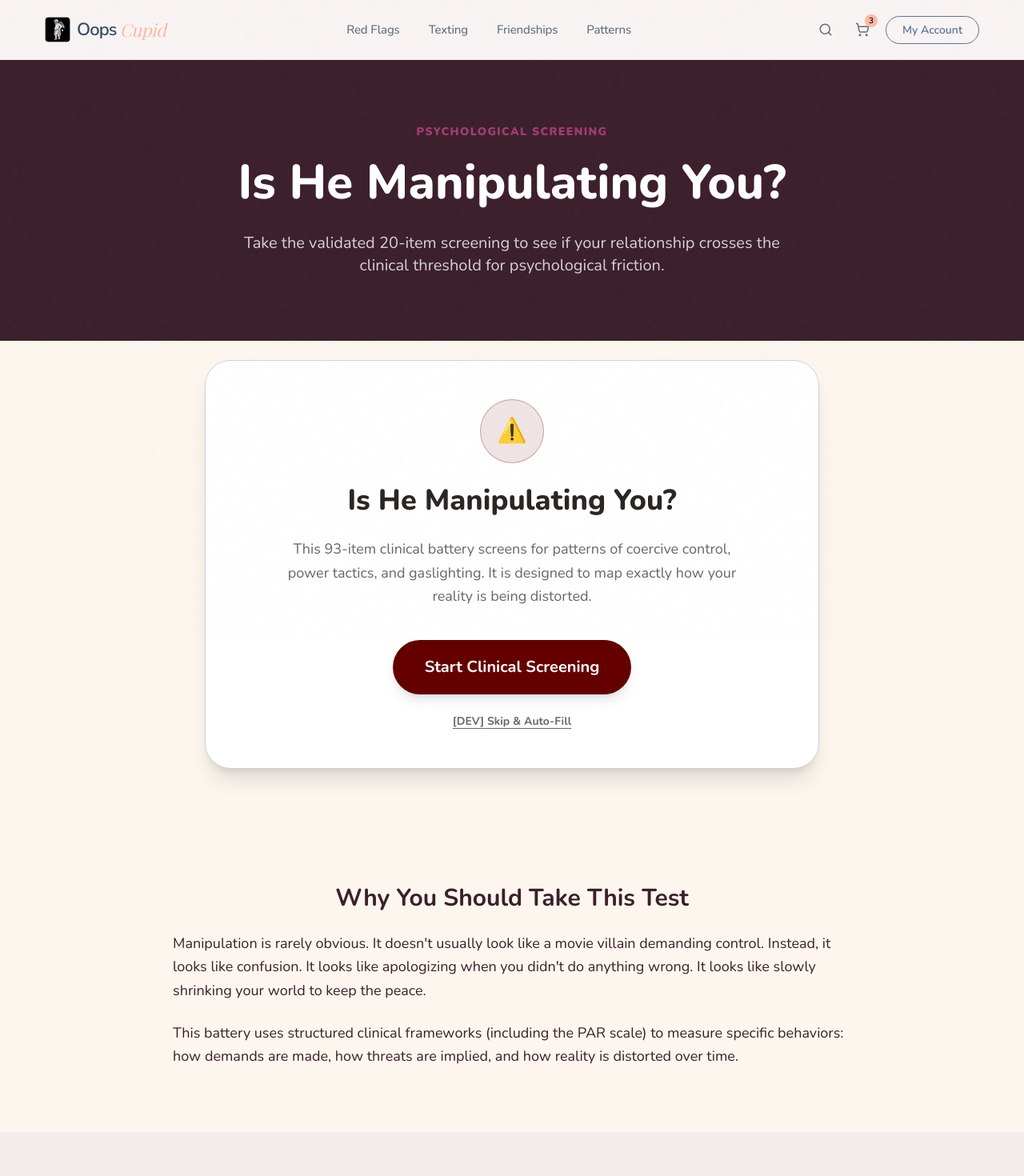
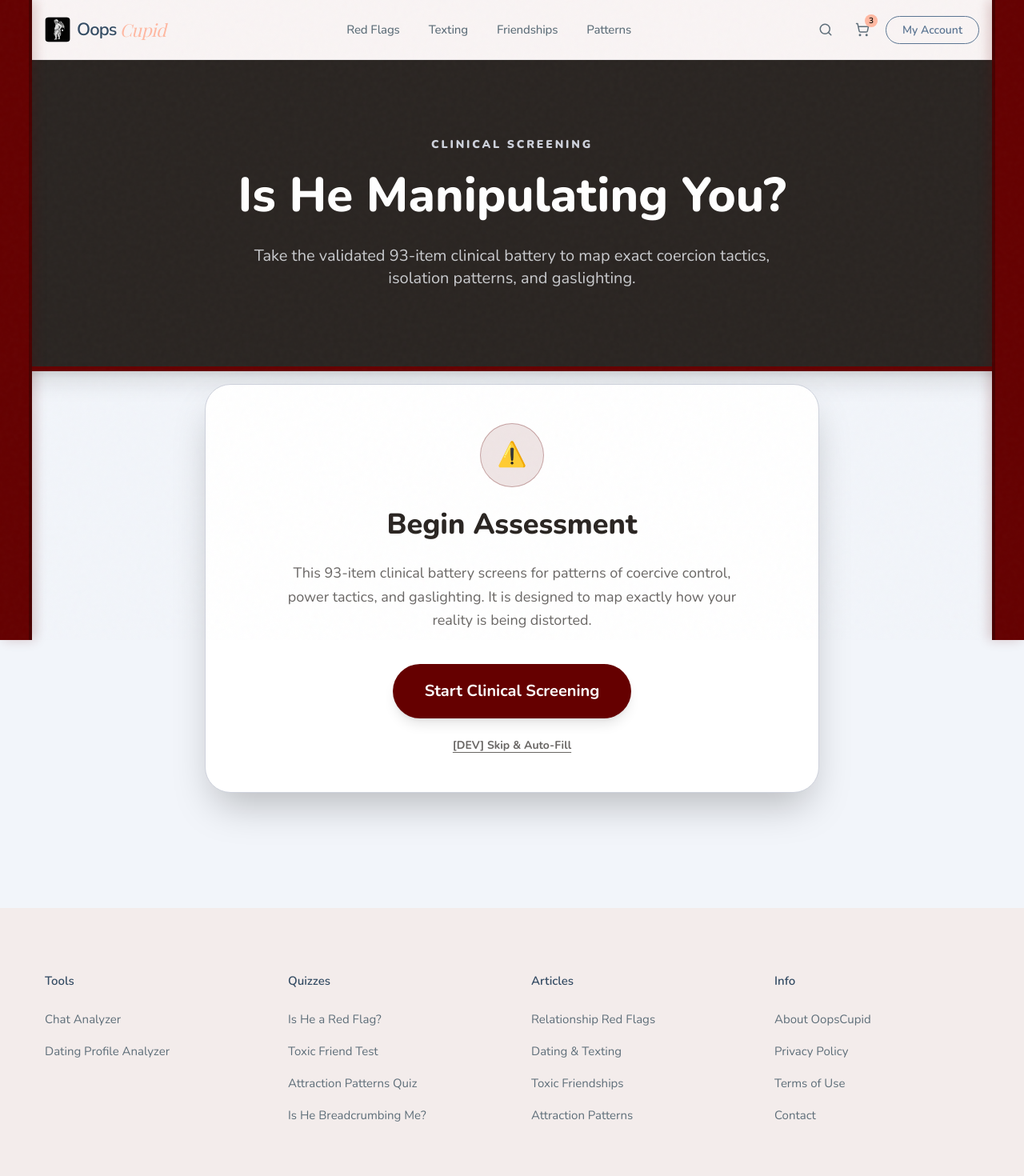
Before and after one commit to Sinadehesh/OopsCupid, a Next.js app: page /is-he-manipulative in a window 1280 px wide. Shown: the top 1470 px of the page at 80% size. Built offline with nearby package versions, Linux system fonts and the light colour scheme; a web font is replaced by a local one.

Commit message:
style: added fixed red sidebars to manipulative page and finalized high-readability clean palette

```diff
--- a/app/is-he-manipulative/page.tsx
+++ b/app/is-he-manipulative/page.tsx
@@ -9,37 +9,27 @@ export const metadata: Metadata = {
 
 export default function IsHeManipulativePage() {
   return (
-    <main className="min-h-screen bg-[#FDF6EE]">
+    <main className="min-h-screen bg-[#f2f5fa] relative overflow-hidden pb-20">
+      {/* THE FIXED RED SIDEBARS */}
+      <div className="fixed top-0 left-0 w-3 md:w-6 lg:w-10 h-full bg-[#650000] border-r-4 border-[#490000] z-50 pointer-events-none shadow-[4px_0_15px_rgba(101,0,0,0.2)]"></div>
+      <div className="fixed top-0 right-0 w-3 md:w-6 lg:w-10 h-full bg-[#650000] border-l-4 border-[#490000] z-50 pointer-events-none shadow-[-4px_0_15px_rgba(101,0,0,0.2)]"></div>
+
       {/* Hero Header */}
-      <header className="bg-[#3B1F2B] text-white py-20 px-6 text-center relative overflow-hidden">
+      <header className="bg-[#2a2522] text-white py-24 px-12 md:px-20 text-center relative z-10 shadow-xl border-b-[6px] border-[#650000]">
         <div className="max-w-4xl mx-auto relative z-10">
-          <p className="text-[#A23B72] font-black tracking-widest mb-4 uppercase text-sm">Psychological Screening</p>
+          <p className="text-[#ced2dc] font-black tracking-[0.2em] mb-4 uppercase text-sm">Clinical Screening</p>
           <h1 className="text-4xl md:text-6xl font-extrabold leading-tight mb-6">
             Is He Manipulating You?
           </h1>
-          <p className="text-xl opacity-80 max-w-2xl mx-auto">
-            Take the validated 20-item screening to see if your relationship crosses the clinical threshold for psychological friction.
+          <p className="text-xl opacity-80 max-w-2xl mx-auto text-[#f2f5fa]">
+            Take the validated 93-item clinical battery to map exact coercion tactics, isolation patterns, and gaslighting.
           </p>
         </div>
       </header>
 
       {/* Quiz Section */}
-      <section className="py-16 px-4 md:px-10 -mt-10 relative z-20">
+      <section className="py-16 px-8 md:px-20 -mt-12 relative z-20">
         <ManipulationQuizWidget />
-      </section>
-
-      {/* Educational Context below the fold */}
-      <section className="py-20 px-6 max-w-4xl mx-auto text-[#3B1F2B]">
-        <h2 className="text-3xl font-bold mb-6 text-center">Why You Should Take This Test</h2>
-        <p className="text-lg leading-relaxed mb-6">
-          Manipulation is rarely obvious. It doesn't usually look like a movie villain demanding control.
-          Instead, it looks like confusion. It looks like apologizing when you didn't do anything wrong.
-          It looks like slowly shrinking your world to keep the peace.
-        </p>
-        <p className="text-lg leading-relaxed">
-          This battery uses structured clinical frameworks (including the PAR scale) to measure specific
-          behaviors: how demands are made, how threats are implied, and how reality is distorted over time.
-        </p>
       </section>
     </main>
   );
--- a/components/features/ManipulationQuizWidget.tsx
+++ b/components/features/ManipulationQuizWidget.tsx
@@ -14,7 +14,6 @@ export default function ManipulationQuizWidget() {
   const [currentIndex, setCurrentIndex] = useState(0);
   const [result, setResult] = useState<AssessmentResult | null>(null);
 
-  // Animation & UX States
   const [selectedAnswer, setSelectedAnswer] = useState<number | null>(null);
   const [isAnimating, setIsAnimating]       = useState(false);
   const [slideDirection, setSlideDirection] = useState<"forward" | "backward">("forward");
@@ -25,40 +24,33 @@ export default function ManipulationQuizWidget() {
 
   const progress = Math.round((currentIndex / activeQuestions.length) * 100);
 
-  // UPDATED PALETTE: High Readability + Red Action Indicators
+  // HIGH READABILITY PALETTE WITH RED ACTION INDICATORS
   const colors = {
     bgCard: "bg-white",
     borderCard: "border-[#ced2dc]",
     textPrimary: "text-[#2a2522]",
     textSecondary: "text-[#2a2522]/70",
     progressTrack: "bg-[#ced2dc]",
-    progressFill: "bg-[#650000]", // Red Indicator
+    progressFill: "bg-[#650000]",
     optionBorder: "border-[#ced2dc]",
     optionHover: "hover:border-[#650000] hover:bg-[#650000]/5 hover:-translate-y-0.5",
-    optionSelected: "border-[#650000] bg-[#650000]/10 shadow-inner", // Red Indicator
-    btnPrimary: "bg-[#650000] text-white hover:bg-[#490000] shadow-lg", // Red Action
+    optionSelected: "border-[#650000] bg-[#650000]/10 shadow-inner",
+    btnPrimary: "bg-[#650000] text-white hover:bg-[#490000] shadow-lg",
     btnBack: "border-[#ced2dc] text-[#2a2522]/70 hover:bg-[#ced2dc]/30 hover:text-[#2a2522]",
-    chipBg: "bg-[#650000]/10", // Red Tag
-    chipText: "text-[#650000]", // Red Tag
-    indicatorSelected: "border-[#650000] bg-[#650000]", // Red Radio
+    chipBg: "bg-[#650000]/10",
+    chipText: "text-[#650000]",
+    indicatorSelected: "border-[#650000] bg-[#650000]",
     indicatorUnselected: "border-[#ced2dc] bg-white"
   };
 
   const likertOptions = [
-    { label: "Never", val: 0 },
-    { label: "Rarely", val: 1 },
-    { label: "Sometimes", val: 2 },
-    { label: "Often", val: 3 },
-    { label: "Very Often", val: 4 },
-    { label: "Constantly", val: 5 }
+    { label: "Never", val: 0 }, { label: "Rarely", val: 1 }, { label: "Sometimes", val: 2 },
+    { label: "Often", val: 3 }, { label: "Very Often", val: 4 }, { label: "Constantly", val: 5 }
   ];
 
   const impactOptions = [
-    { label: "Not at all", val: 0 },
-    { label: "A little", val: 1 },
-    { label: "Moderately", val: 2 },
-    { label: "Quite a bit", val: 3 },
-    { label: "Extremely", val: 4 }
+    { label: "Not at all", val: 0 }, { label: "A little", val: 1 }, { label: "Moderately", val: 2 },
+    { label: "Quite a bit", val: 3 }, { label: "Extremely", val: 4 }
   ];
 
   const currentOptions = currentQ?.responseType === "impact_0_4" ? impactOptions : likertOptions;
@@ -127,7 +119,7 @@ export default function ManipulationQuizWidget() {
 
   if (step === "master_report" && result) {
     return (
-      <div ref={topRef} className="w-full animate-in fade-in duration-500">
+      <div ref={topRef} className="w-full animate-in fade-in duration-500 relative z-10">
         <ManipulationMasterReport result={result} />
       </div>
     );
@@ -135,11 +127,11 @@ export default function ManipulationQuizWidget() {
 
   if (step === "intro") {
     return (
-      <div ref={topRef} className={`w-full max-w-3xl mx-auto ${colors.bgCard} rounded-[32px] shadow-xl border ${colors.borderCard} p-8 md:p-12 text-center animate-in fade-in`}>
+      <div ref={topRef} className={`w-full max-w-3xl mx-auto ${colors.bgCard} rounded-[32px] shadow-2xl border ${colors.borderCard} p-8 md:p-12 text-center animate-in fade-in relative z-10`}>
         <div className="w-20 h-20 mx-auto bg-[#650000]/10 rounded-full flex items-center justify-center mb-6 border border-[#650000]/30">
           <span className="text-3xl">⚠️</span>
         </div>
-        <h2 className={`text-3xl md:text-4xl font-extrabold ${colors.textPrimary} mb-6 leading-tight`}>Is He Manipulating You?</h2>
+        <h2 className={`text-3xl md:text-4xl font-extrabold ${colors.textPrimary} mb-6 leading-tight`}>Begin Assessment</h2>
         <p className={`text-lg ${colors.textSecondary} mb-10 leading-relaxed max-w-xl mx-auto`}>
           This 93-item clinical battery screens for patterns of coercive control, power tactics, and gaslighting. It is designed to map exactly how your reality is being distorted.
         </p>
@@ -155,7 +147,7 @@ export default function ManipulationQuizWidget() {
 
   if (step === "consent") {
     return (
-      <div ref={topRef} className={`w-full max-w-3xl mx-auto ${colors.bgCard} rounded-[32px] shadow-xl border ${colors.borderCard} p-8 md:p-12 animate-in fade-in slide-in-from-bottom-4`}>
+      <div ref={topRef} className={`w-full max-w-3xl mx-auto ${colors.bgCard} rounded-[32px] shadow-2xl border ${colors.borderCard} p-8 md:p-12 animate-in fade-in slide-in-from-bottom-4 relative z-10`}>
         <h2 className={`text-3xl font-extrabold mb-6 ${colors.textPrimary}`}>Safety & Privacy Notice</h2>
         <p className={`text-lg mb-6 leading-relaxed ${colors.textSecondary}`}>
           This assessment asks about sensitive relationship dynamics, including threats, control, and emotional pressure. Your answers are completely private and are not saved unless you choose to unlock your report.
@@ -173,7 +165,7 @@ export default function ManipulationQuizWidget() {
 
   if (step === "calculating") {
     return (
-      <div ref={topRef} className={`w-full max-w-2xl mx-auto text-center py-24 ${colors.bgCard} rounded-[32px] shadow-xl border ${colors.borderCard} animate-in fade-in`}>
+      <div ref={topRef} className={`w-full max-w-2xl mx-auto text-center py-24 ${colors.bgCard} rounded-[32px] shadow-xl border ${colors.borderCard} animate-in fade-in relative z-10`}>
         <div className={`w-16 h-16 border-4 border-t-transparent border-[#650000] rounded-full animate-spin mx-auto mb-8`}></div>
         <h3 className={`text-2xl font-extrabold ${colors.textPrimary} mb-3 animate-pulse`}>Generating Clinical Map...</h3>
         <p className={`${colors.textSecondary}`}>Correlating subscales and coercion patterns.</p>
@@ -182,9 +174,7 @@ export default function ManipulationQuizWidget() {
   }
 
   return (
-    <div ref={topRef} className={`w-full max-w-3xl mx-auto ${colors.bgCard} rounded-[32px] shadow-xl border ${colors.borderCard} flex flex-col justify-center min-h-[450px] p-6 md:p-10`}>
-
-      {/* HEADER: Section Indicator & Progress */}
+    <div ref={topRef} className={`w-full max-w-3xl mx-auto ${colors.bgCard} rounded-[32px] shadow-2xl border ${colors.borderCard} flex flex-col justify-center min-h-[450px] p-6 md:p-10 relative z-10`}>
       <div className="mb-10">
         <div className="flex justify-between items-end mb-4">
           <div>
@@ -199,24 +189,19 @@ export default function ManipulationQuizWidget() {
             {currentIndex + 1} / {activeQuestions.length}
           </div>
         </div>
-
-        {/* Progress Bar */}
         <div className={`w-full h-2 rounded-full ${colors.progressTrack} overflow-hidden`}>
           <div className={`h-full rounded-full transition-all duration-500 ease-out ${colors.progressFill}`} style={{ width: `${progress}%` }} />
         </div>
       </div>
 
-      {/* QUESTION & OPTIONS */}
       <div className={`transition-all duration-250 ease-in-out transform ${isAnimating ? (slideDirection === 'forward' ? 'opacity-0 -translate-y-4 scale-[0.99]' : 'opacity-0 translate-y-4 scale-[0.99]') : 'opacity-100 translate-y-0 scale-100'}`}>
         <h3 className={`text-2xl md:text-[28px] font-extrabold ${colors.textPrimary} mb-8 leading-snug text-left md:text-center`}>
           {currentQ.stem}
         </h3>
-
         <div className="grid grid-cols-1 gap-3 md:gap-4 w-full">
           {currentOptions.map((opt) => {
             const isSelected = selectedAnswer === opt.val;
             const isDisabled = selectedAnswer !== null && !isSelected;
-
             return (
               <button
                 key={opt.val}
@@ -240,20 +225,16 @@ export default function ManipulationQuizWidget() {
         </div>
       </div>
 
-      {/* FOOTER: Back Button */}
       <div className="mt-10 flex justify-between items-center">
         <button
           onClick={handleBack}
           disabled={currentIndex === 0 || isAnimating || selectedAnswer !== null}
           className={`text-sm font-extrabold flex items-center gap-2 px-5 py-2.5 rounded-[12px] border-[2px] transition-all bg-white
-            ${currentIndex === 0 || isAnimating || selectedAnswer !== null
-              ? 'opacity-0 pointer-events-none'
-              : colors.btnBack}`}
+            ${currentIndex === 0 || isAnimating || selectedAnswer !== null ? 'opacity-0 pointer-events-none' : colors.btnBack}`}
         >
           <span>←</span> Back
         </button>
       </div>
-
     </div>
   );
 }
--- a/components/report/ManipulationMasterReport.tsx
+++ b/components/report/ManipulationMasterReport.tsx
@@ -14,12 +14,12 @@ export default function ManipulationMasterReport({ result }: Props) {
 
   const isPremium = result.premiumUnlocked;
 
-  // UPDATED READABLE PALETTE
+  // HIGH READABILITY PALETTE
   const colors = {
-    bgMain: "bg-[#f2f5fa]", // Clean light background
-    bgCard: "bg-white",     // Crisp white cards
-    borderCard: "border-[#ced2dc]", // Soft boundaries
-    textPrimary: "text-[#2a2522]",  // High contrast text
+    bgMain: "bg-transparent", // Transparent to show the page background
+    bgCard: "bg-white",
+    borderCard: "border-[#ced2dc]",
+    textPrimary: "text-[#2a2522]",
     textSecondary: "text-[#2a2522]/70",
   };
 
@@ -54,18 +54,16 @@ export default function ManipulationMasterReport({ result }: Props) {
 
     return (
       <div className={`relative rounded-3xl border p-8 md:p-10 flex flex-col h-full overflow-hidden ${colors.bgCard} ${colors.borderCard} group`}>
-        {/* Blurred Content */}
         <div className="filter blur-[6px] opacity-40 select-none">
           <h3 className={`text-2xl font-extrabold ${colors.textPrimary} mb-4`}>{title}</h3>
           <p className={`${colors.textSecondary} leading-relaxed mb-4`}>
-            This section contains a deep clinical analysis of these psychological patterns. It explains exactly how these specific tactics trigger your nervous system, the mechanisms driving this behavior, and the step-by-step reality check needed to break the cycle.
+            This section contains a deep clinical analysis of these psychological patterns. It explains exactly how these specific tactics trigger your nervous system.
           </p>
           <div className="w-full h-4 bg-[#ced2dc] rounded mb-2"></div>
           <div className="w-3/4 h-4 bg-[#ced2dc] rounded mb-2"></div>
           <div className="w-5/6 h-4 bg-[#ced2dc] rounded"></div>
         </div>
 
-        {/* Overlay Block - Lock uses Red tag coloring */}
         <div className="absolute inset-0 flex flex-col items-center justify-center p-6 text-center bg-white/80 backdrop-blur-sm">
           <div className="w-14 h-14 bg-[#650000] rounded-full flex items-center justify-center mb-4 shadow-lg group-hover:scale-110 transition-transform">
             <Lock className="w-6 h-6 text-white" />
@@ -81,14 +79,13 @@ export default function ManipulationMasterReport({ result }: Props) {
   };
 
   return (
-    <div className={`min-h-screen ${colors.bgMain} py-12 w-full`}>
-      <div className="w-full max-w-6xl mx-auto px-6 md:px-10 lg:px-12 animate-in fade-in slide-in-from-bottom-4 duration-700 ease-out">
+    <div className={`py-6 w-full`}>
+      <div className="w-full mx-auto animate-in fade-in slide-in-from-bottom-4 duration-700 ease-out">
 
         {/* HERO SECTION — Striking Dark Contrast Card */}
         <div className="grid w-full grid-cols-1 lg:grid-cols-2 gap-8 lg:gap-12 mb-20 items-stretch">
 
-          {/* LEFT CARD */}
-          <div className={`rounded-3xl border p-10 md:p-12 flex flex-col justify-center bg-[#2a2522] border-[#2a2522] shadow-xl`}>
+          <div className={`rounded-3xl border p-10 md:p-12 flex flex-col justify-center bg-[#2a2522] border-[#2a2522] shadow-2xl`}>
             <div className={`inline-flex items-center gap-2 px-5 py-2 rounded-full text-xs font-bold tracking-widest mb-8 w-fit bg-[#650000] text-white shadow-md`}>
               <ShieldCheck className="w-4 h-4" />
               CLINICAL BATTERY COMPLETE
@@ -106,16 +103,9 @@ export default function ManipulationMasterReport({ result }: Props) {
               <p className="text-xs uppercase tracking-wider opacity-70 mb-1 text-[#f2f5fa]">Dominant Pattern Detected</p>
               <p className="text-xl font-bold text-white">{dominantLabels[result.dominantPattern]}</p>
             </div>
-
-            <div className="mt-auto">
-              <button className={`inline-flex items-center gap-3 font-semibold text-lg text-white hover:text-white/70 transition-colors`}>
-                View Breakdown <ArrowRight className="w-5 h-5" />
-              </button>
-            </div>
           </div>
 
-          {/* RIGHT CARD — Circular Score */}
-          <div className={`rounded-3xl border p-10 md:p-12 flex flex-col items-center justify-center ${colors.bgCard} ${colors.borderCard} shadow-sm`}>
+          <div className={`rounded-3xl border p-10 md:p-12 flex flex-col items-center justify-center ${colors.bgCard} ${colors.borderCard} shadow-xl`}>
              <CircularScore
               value={result.overallRisk100}
               title="Overall Risk Index"
@@ -126,7 +116,7 @@ export default function ManipulationMasterReport({ result }: Props) {
           </div>
         </div>
 
-        {/* SAFETY FLAGS WARNING (Red Alert) */}
+        {/* SAFETY FLAGS WARNING */}
         {result.safetyFlags.length > 0 && (
           <div className="bg-[#650000] text-white p-8 rounded-3xl shadow-lg flex items-start gap-6 mb-16">
             <div className="text-4xl">⚠️</div>
@@ -146,9 +136,8 @@ export default function ManipulationMasterReport({ result }: Props) {
 
         <div className="space-y-12 md:space-y-16 w-full">
 
-          {/* SECTION 1: COERCIVE CONTROL */}
           <div className="grid w-full grid-cols-1 lg:grid-cols-2 gap-8 lg:gap-12 items-stretch">
-            <div className={`rounded-3xl border p-8 md:p-10 flex flex-col h-full ${colors.bgCard} ${colors.borderCard} shadow-sm`}>
+            <div className={`rounded-3xl border p-8 md:p-10 flex flex-col h-full ${colors.bgCard} ${colors.borderCard} shadow-xl`}>
               <div className="flex justify-between items-start mb-6">
                 <div>
                   <h4 className="text-sm font-bold uppercase tracking-widest text-[#ced2dc] mb-2">Module Breakdown</h4>
@@ -163,15 +152,11 @@ export default function ManipulationMasterReport({ result }: Props) {
                 <ScoreBar label="Forced Appeasement" value={coercive_control?.subscales.response_to_demands.normalized100 || 0} color="bg-[#ced2dc]" />
               </div>
             </div>
-            <CustomLockedCard
-              title="Control Mechanics"
-              teaser="Discover exactly how these specific surveillance and demand tactics are systematically stripping your independence."
-            />
+            <CustomLockedCard title="Control Mechanics" teaser="Discover exactly how these specific surveillance and demand tactics are systematically stripping your independence." />
           </div>
 
-          {/* SECTION 2: GASLIGHTING */}
           <div className="grid w-full grid-cols-1 lg:grid-cols-2 gap-8 lg:gap-12 items-stretch">
-            <div className={`rounded-3xl border p-8 md:p-10 flex flex-col h-full ${colors.bgCard} ${colors.borderCard} shadow-sm`}>
+            <div className={`rounded-3xl border p-8 md:p-10 flex flex-col h-full ${colors.bgCard} ${colors.borderCard} shadow-xl`}>
                <div className="flex justify-between items-start mb-6">
                 <div>
                   <h4 className="text-sm font-bold uppercase tracking-widest text-[#ced2dc] mb-2">Module Breakdown</h4>
@@ -180,20 +165,16 @@ export default function ManipulationMasterReport({ result }: Props) {
                 <span className={`text-3xl font-bold text-[#650000]`}>{gaslighting?.normalized100}%</span>
               </div>
               <div className="space-y-5 mb-8 flex-grow">
-                <ScoreBar label="Reality Distortion (Denial)" value={gaslighting?.subscales.reality_distortion.normalized100 || 0} color="bg-[#650000]" />
+                <ScoreBar label="Reality Distortion" value={gaslighting?.subscales.reality_distortion.normalized100 || 0} color="bg-[#650000]" />
                 <ScoreBar label="Self-Doubt Induction" value={gaslighting?.subscales.self_doubt_induction.normalized100 || 0} color="bg-[#490000]" />
                 <ScoreBar label="Confusion Dependency" value={gaslighting?.subscales.confusion_dependency.normalized100 || 0} color="bg-[#2a2522]" />
               </div>
             </div>
-            <CustomLockedCard
-              title="Reality Distortion Breakdown"
-              teaser="See the exact linguistic scripts being used to induce self-doubt, and the steps to trust your memory again."
-            />
+            <CustomLockedCard title="Reality Distortion Breakdown" teaser="See the exact linguistic scripts being used to induce self-doubt, and the steps to trust your memory again." />
           </div>
 
-          {/* SECTION 3: POWER TACTICS */}
           <div className="grid w-full grid-cols-1 lg:grid-cols-2 gap-8 lg:gap-12 items-stretch">
-            <div className={`rounded-3xl border p-8 md:p-10 flex flex-col h-full ${colors.bgCard} ${colors.borderCard} shadow-sm`}>
+            <div className={`rounded-3xl border p-8 md:p-10 flex flex-col h-full ${colors.bgCard} ${colors.borderCard} shadow-xl`}>
                <div className="flex justify-between items-start mb-6">
                 <div>
                   <h4 className="text-sm font-bold uppercase tracking-widest text-[#ced2dc] mb-2">Module Breakdown</h4>
@@ -203,26 +184,21 @@ export default function ManipulationMasterReport({ result }: Props) {
               </div>
               <div className="space-y-5 mb-8 flex-grow">
                 <ScoreBar label="Intimidation & Fear" value={power_tactics?.subscales.intimidation.normalized100 || 0} color="bg-[#650000]" />
-                <ScoreBar label="Isolation & Social Sabotage" value={power_tactics?.subscales.isolation_dependency.normalized100 || 0} color="bg-[#490000]" />
+                <ScoreBar label="Isolation & Sabotage" value={power_tactics?.subscales.isolation_dependency.normalized100 || 0} color="bg-[#490000]" />
                 <ScoreBar label="Blame Reversal (DARVO)" value={power_tactics?.subscales.blame_minimization.normalized100 || 0} color="bg-[#ced2dc]" />
-                <ScoreBar label="Economic/Financial Control" value={power_tactics?.subscales.economic_control.normalized100 || 0} color="bg-[#2a2522]" />
+                <ScoreBar label="Financial Control" value={power_tactics?.subscales.economic_control.normalized100 || 0} color="bg-[#2a2522]" />
               </div>
             </div>
-            <CustomLockedCard
-              title="DARVO & Isolation Strategies"
-              teaser="Understand how blame is being systematically reversed onto you, and why your social circle is shrinking."
-            />
+            <CustomLockedCard title="DARVO & Isolation Strategies" teaser="Understand how blame is being systematically reversed onto you, and why your social circle is shrinking." />
           </div>
 
         </div>
 
-        {/* 7. UPSELL BANNER */}
         {!isPremium && (
           <div className="mt-16">
             <UnlockBanner />
           </div>
         )}
-
       </div>
     </div>
   );
```
